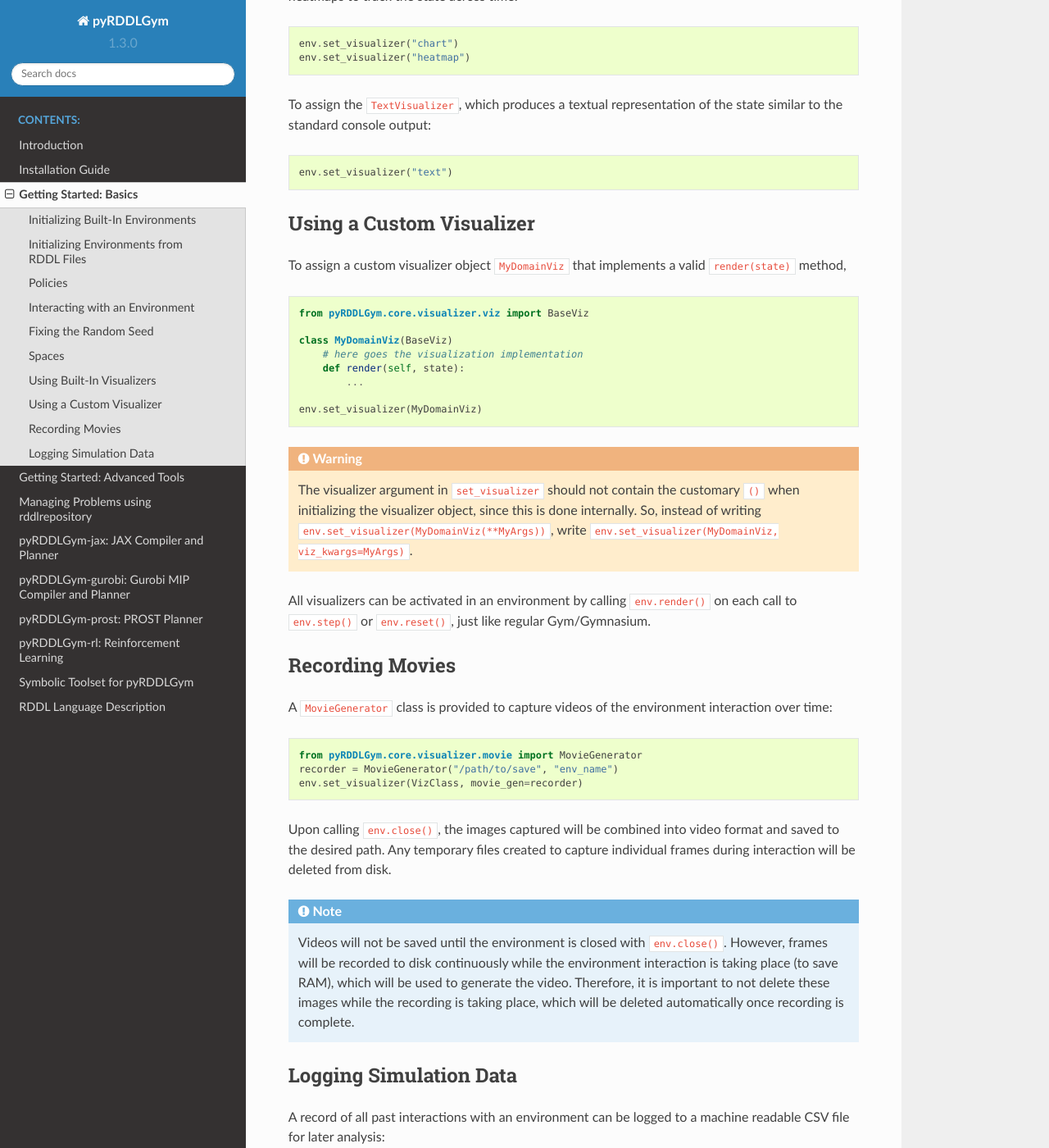
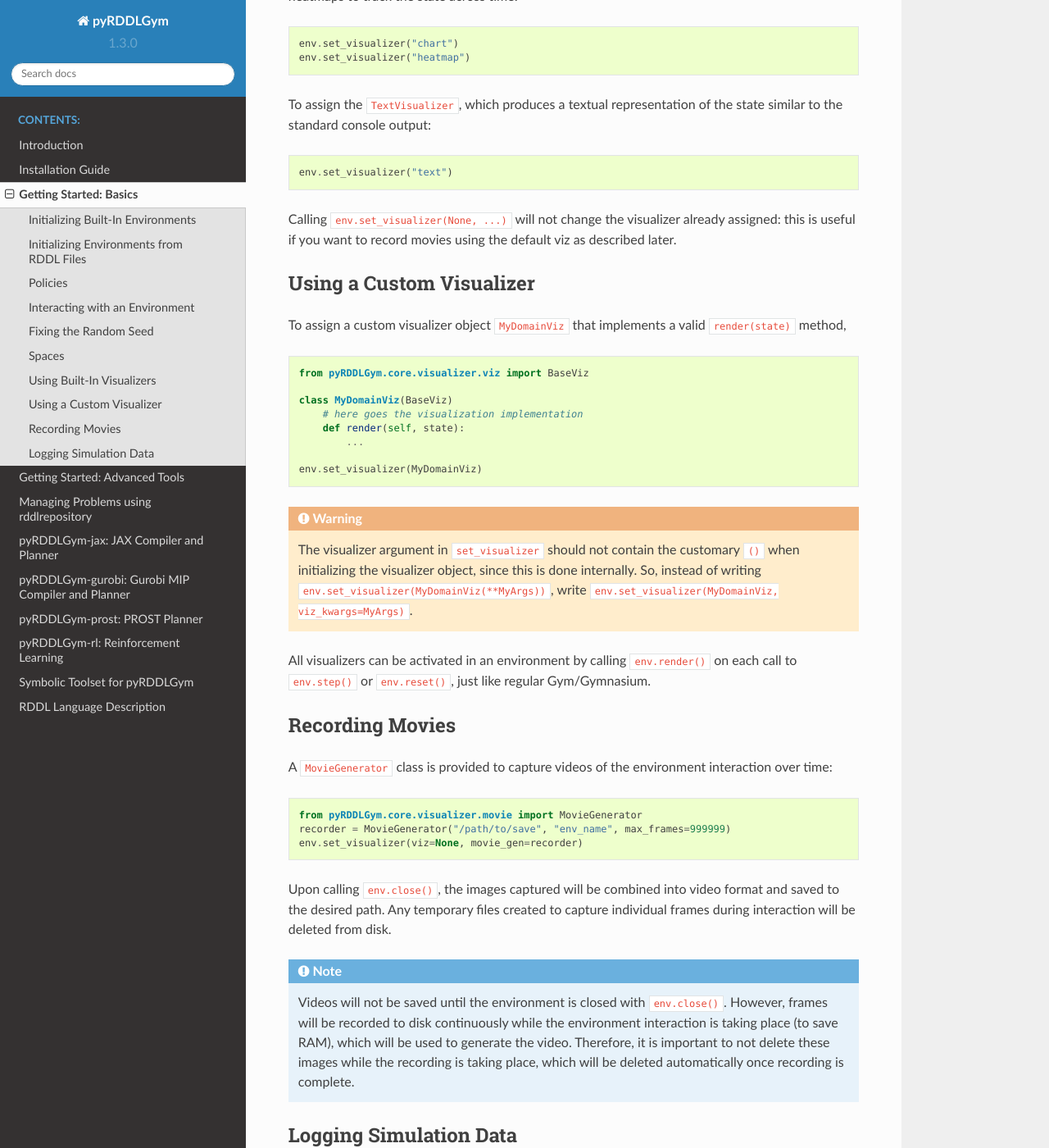
Before and after one commit to pyrddlgym-project/pyRDDLGym, a Sphinx documentation site: the page built from docs/start.rst, in a window 1280 px wide and 1400 px high, scrolled down 3832 px. Shown: the whole window at 82% size. Built offline with Sphinx 7.4.7 and the Read the Docs theme 2.0.0, drawn with Linux system fonts in a browser that asks for light colours.

Commit message:
Allow set_visualizer to assign movie gen without changing viz

```diff
--- a/docs/start.rst
+++ b/docs/start.rst
@@ -188,6 +188,9 @@ state similar to the standard console output:
 
     env.set_visualizer("text")
 
+Calling ``env.set_visualizer(None, ...)`` will not change the visualizer already assigned: this is useful
+if you want to record movies using the default viz as described later.
+
 Using a Custom Visualizer
 -------------
 
@@ -221,8 +224,8 @@ A ``MovieGenerator`` class is provided to capture videos of the environment inte
 .. code-block:: python
 
     from pyRDDLGym.core.visualizer.movie import MovieGenerator
-    recorder = MovieGenerator("/path/to/save", "env_name")
-    env.set_visualizer(VizClass, movie_gen=recorder)
+    recorder = MovieGenerator("/path/to/save", "env_name", max_frames=999999)
+    env.set_visualizer(viz=None, movie_gen=recorder)
 
 Upon calling ``env.close()``, the images captured will be combined into video format and saved to the desired path.
 Any temporary files created to capture individual frames during interaction will be deleted from disk.
```
Also changed, not shown: 1 other file.
